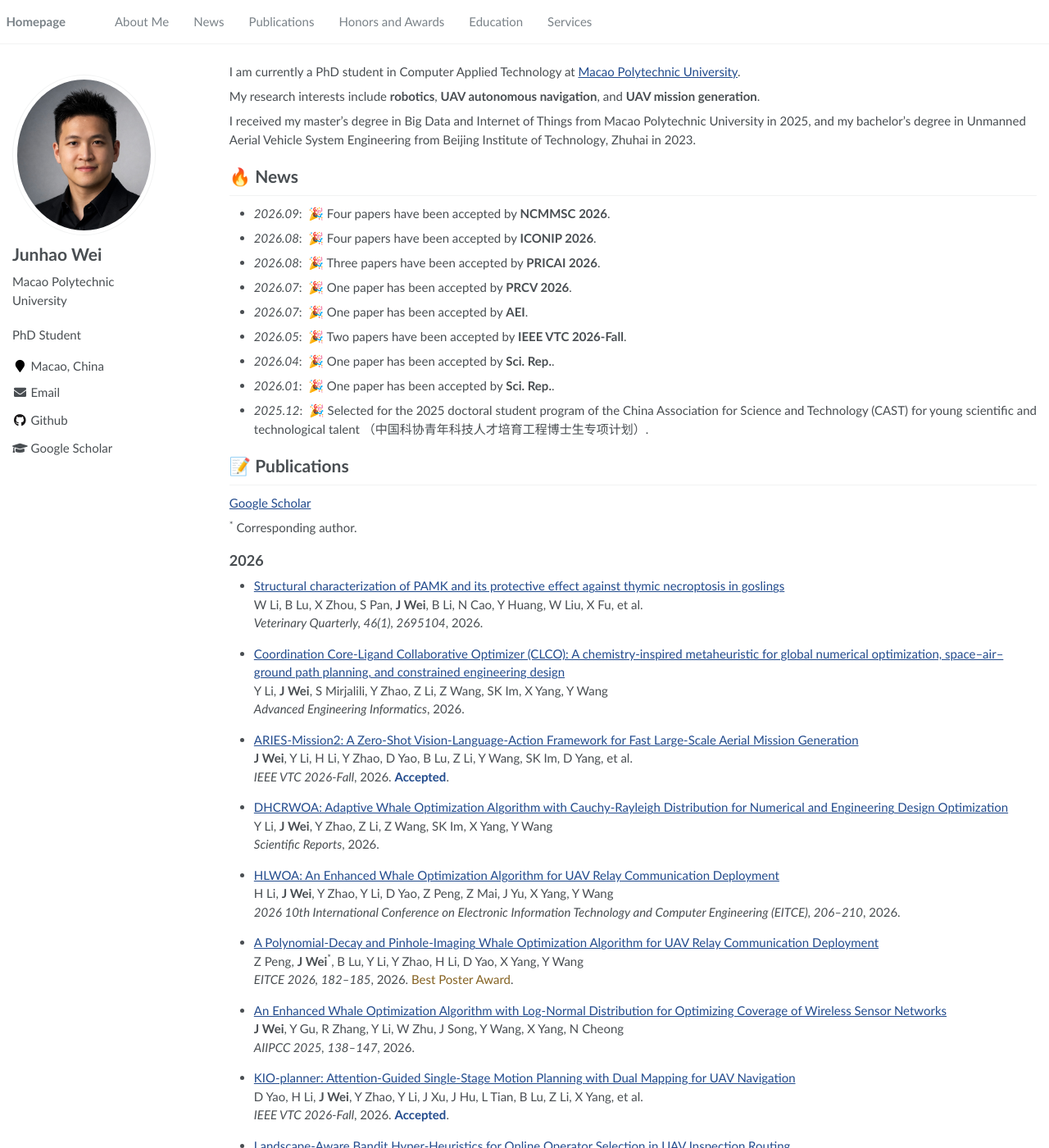
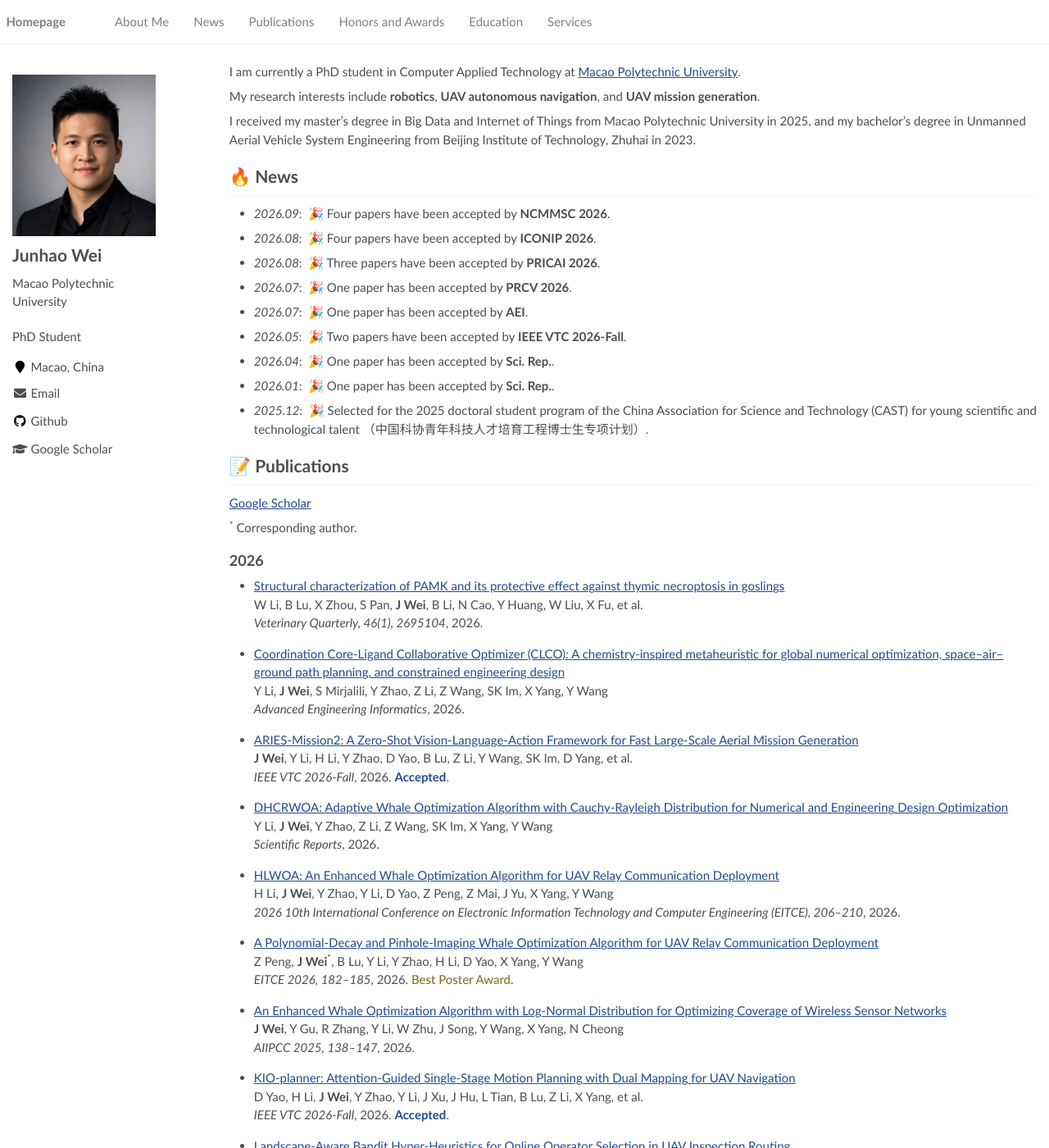
Before and after one commit to JunhaoWei-mpu/JunhaoWei-mpu.github.io, a Jekyll site: the page built from _pages/about.md, in a window 1280 px wide and 1400 px high. Shown: the whole window at 82% size. Built offline with Jekyll 4.4.1, drawn with Linux system fonts in a browser that asks for light colours.

Commit message:
Display profile photo without oval crop or frame

```diff
--- a/_sass/_custom.scss
+++ b/_sass/_custom.scss
@@ -3,7 +3,12 @@
 .publication-status { color: $link-color; }
 .publication-note { color: #856221; }
 .site-update { margin-top: 2em; color: $gray; font-size: .8em; }
-.author__avatar img { height: auto; }
+.author__avatar img {
+  height: auto;
+  border-radius: 0;
+  border: 0;
+  padding: 0;
+}
 a:focus-visible, button:focus-visible {
   outline: 2px solid $link-color;
   outline-offset: 3px;
```
